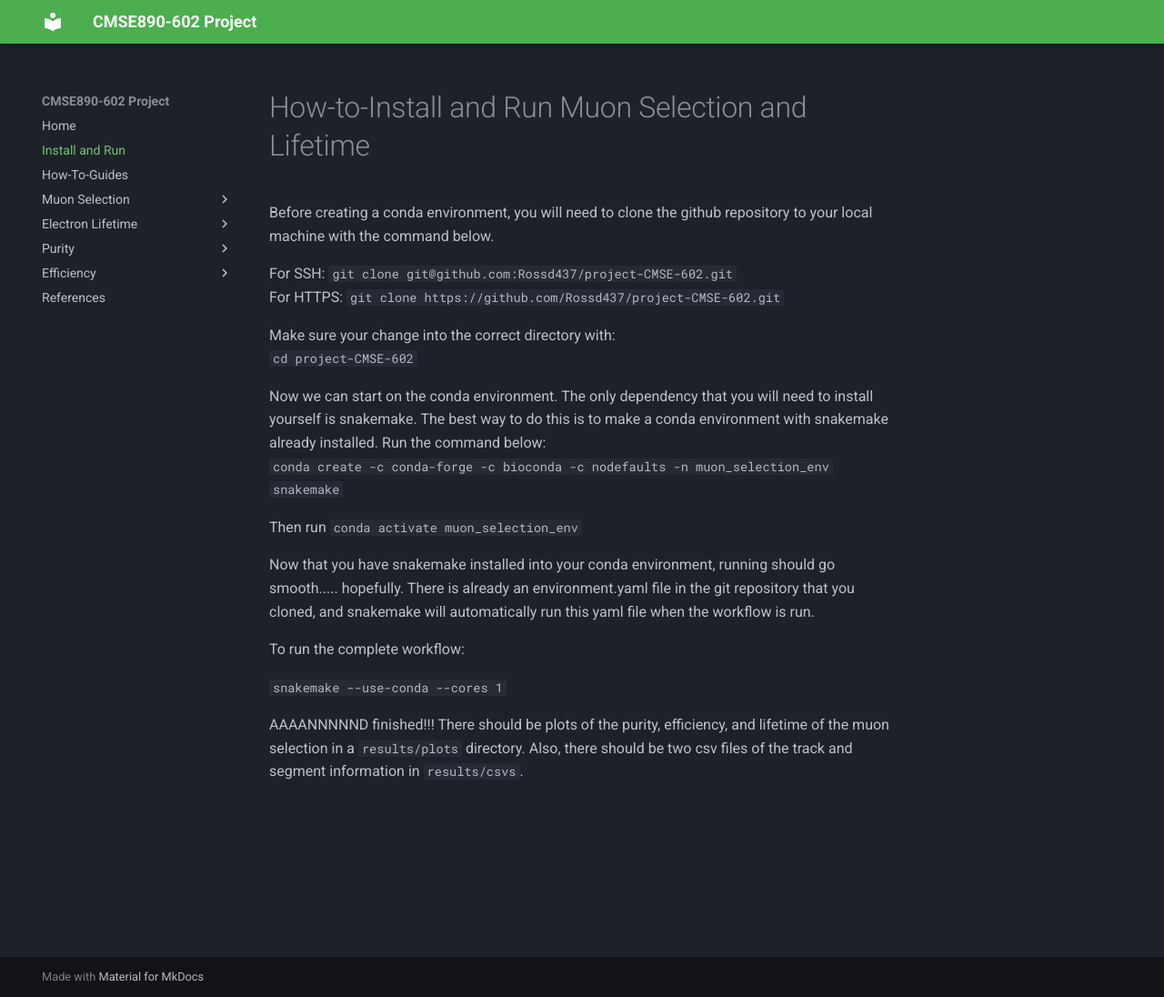
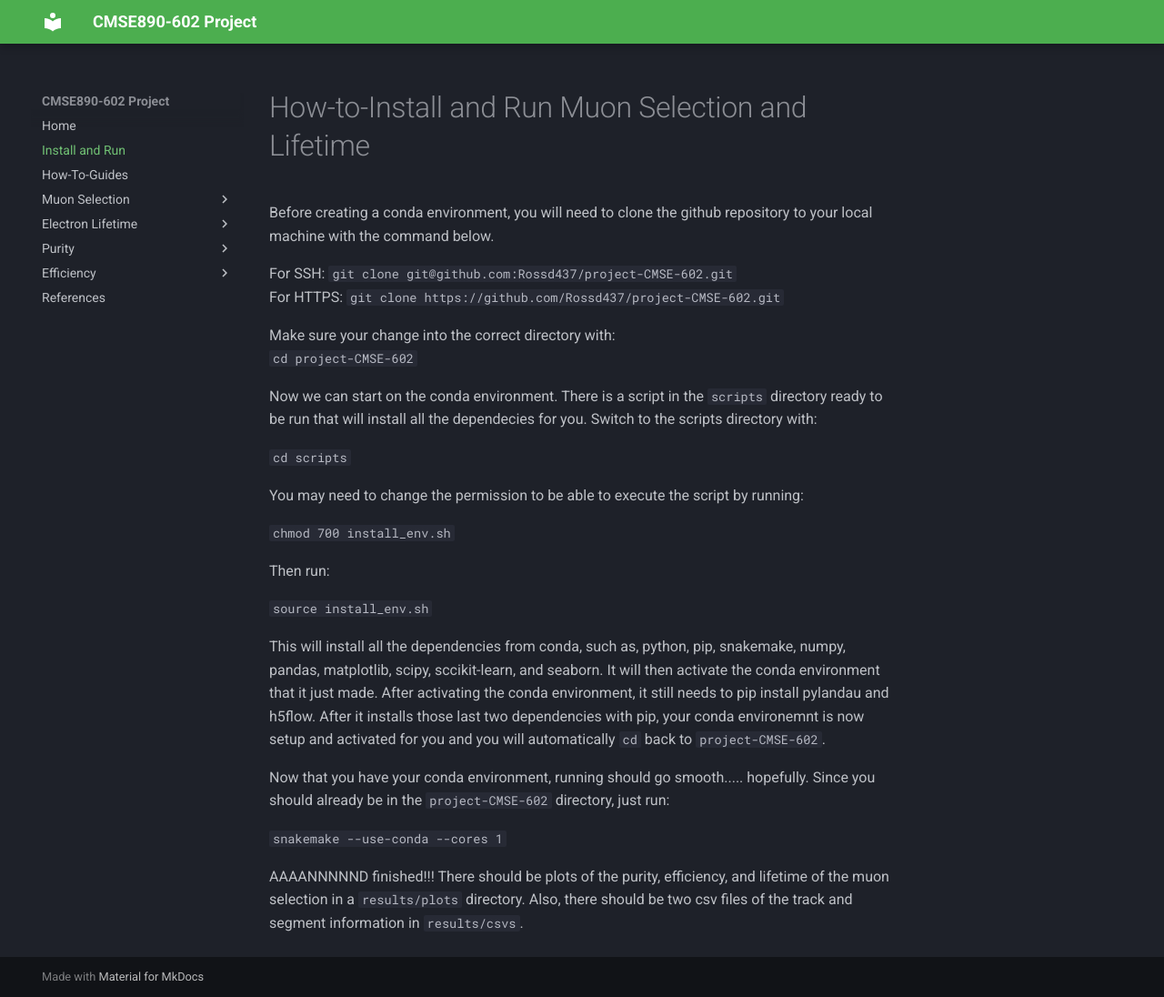
Before and after one commit to Rossd437/muonselection, an MkDocs documentation site: the page built from docs/installation.md, in a window 1280 px wide and 1096 px high. Shown: the whole window at 91% size. Built offline with MkDocs 1.6.1 and Material for MkDocs 9.7.7, drawn with Linux system fonts in a browser that asks for light colours.

Commit message:
Changing installation.md and parsing.md to match the up to date workflow scripts.

````diff
--- a/docs/installation.md
+++ b/docs/installation.md
@@ -8,14 +8,21 @@
 Make sure your change into the correct directory with: <br>
 ```cd project-CMSE-602```
 
-Now we can start on the conda environment. The only dependency that you will need to install yourself is snakemake. The best way to do this is to make a conda environment with snakemake already installed. Run the command below: <br>
-```conda create -c conda-forge -c bioconda -c nodefaults -n muon_selection_env snakemake```
+Now we can start on the conda environment. There is a script in the `scripts` directory ready to be run that will install all the dependecies for you. Switch to the scripts directory with: <br>
 
-Then run ```conda activate muon_selection_env```
+`cd scripts`
 
-Now that you have snakemake installed into your conda environment, running should go smooth..... hopefully. There is already an environment.yaml file in the git repository that you cloned, and snakemake will automatically run this yaml file when the workflow is run.
+You may need to change the permission to be able to execute the script by running: <br>
 
-To run the complete workflow: <br>
+`chmod 700 install_env.sh`
+
+Then run: <br>
+
+`source install_env.sh`
+
+This will install all the dependencies from conda, such as, python, pip, snakemake, numpy, pandas, matplotlib, scipy, sccikit-learn, and seaborn. It will then activate the conda environment that it just made. After activating the conda environment, it still needs to pip install pylandau and h5flow. After it installs those last two dependencies with pip, your conda environemnt is now setup and activated for you and you will automatically `cd` back to `project-CMSE-602`.
+
+Now that you have your conda environment, running should go smooth..... hopefully. Since you should already be in the `project-CMSE-602` directory, just run: <br>
 
 ```snakemake --use-conda --cores 1```
 
````
Also changed, not shown: docs/parsing.md (+5 -1 lines).
